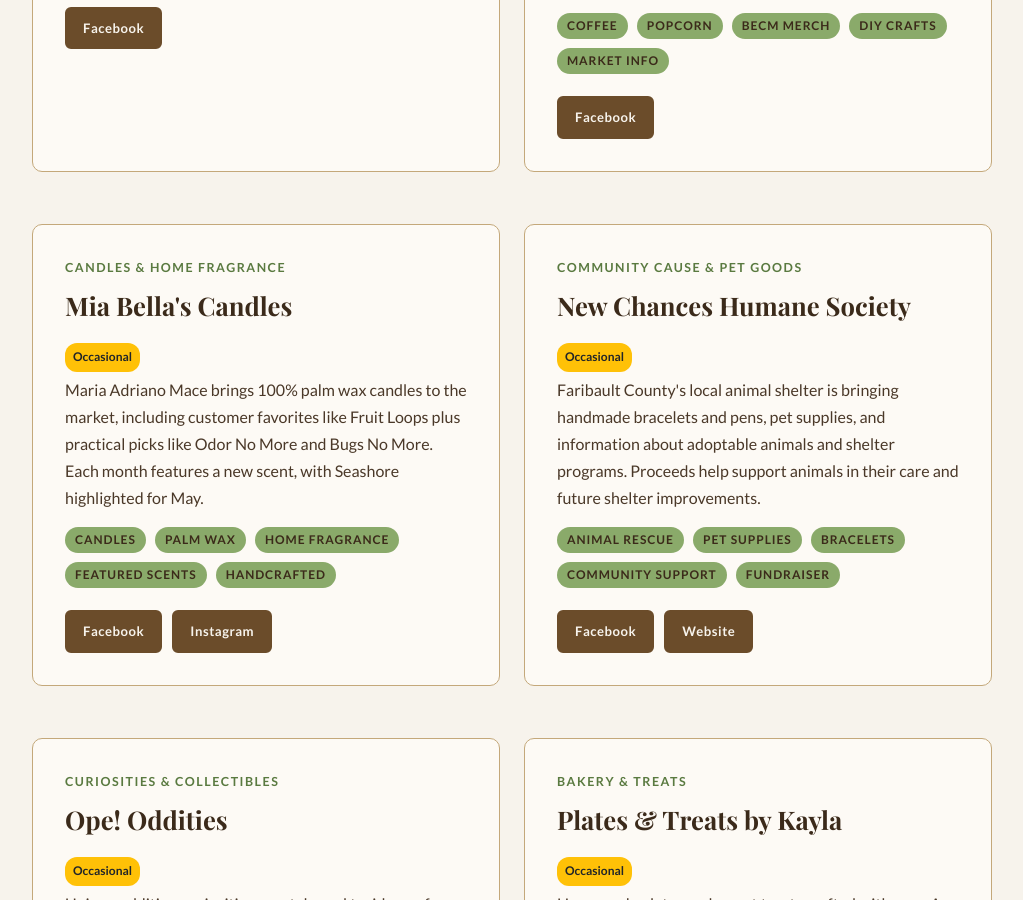
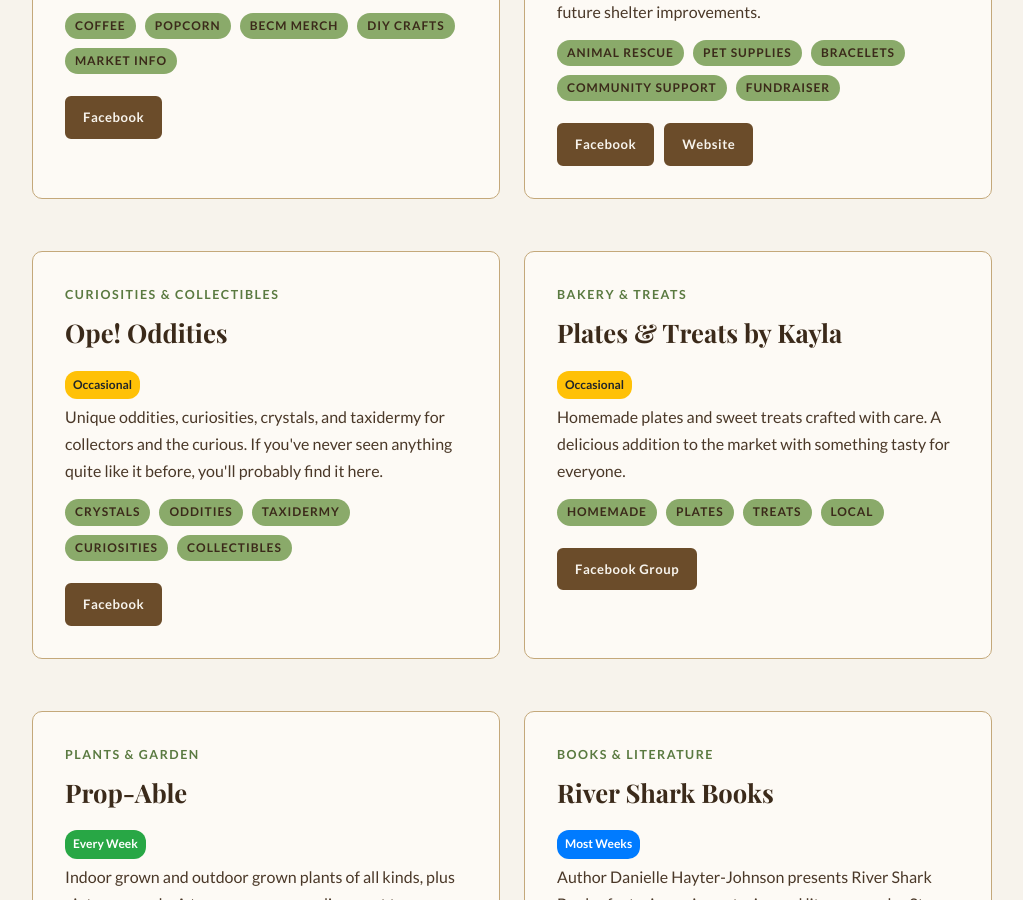
Before and after one commit to blueearthcommunitymarket/blueearthcommunitymarket.github.io, a Jekyll site: the page built from vendor-spotlight/index.html, in a window 1280 px wide and 900 px high, scrolled down 4583 px. Shown: the whole window, without its empty margins (128-1151 px from the left). Built offline with Jekyll 4.4.1, drawn with Linux system fonts in a browser that asks for light colours; some web fonts are replaced; some of the changed text lies outside the part shown.

Commit message:
Remove departed vendors from site listings

```diff
--- a/calendar/index.html
+++ b/calendar/index.html
@@ -57,8 +57,6 @@
                 <tr>
                     <td class="market-date">Saturday, May 23</td>
                     <td>
-                        <span class="tag">Mia Bella's Candles</span>
-                        <span class="tag">Drip Ink Designs</span>
                         <span class="tag">Broken Nickel Plants</span>
                         <span class="tag">Vitas Tamales</span>
                         <span class="tag">Bread and Book Bakery</span>
@@ -82,8 +80,6 @@
                     <td>
                         <span class="tag">Blue Earth Cooperative Bakery</span>
                         <span class="tag">Goemann Produce</span>
-                        <span class="tag">Mia Bella's Candles</span>
-                        <span class="tag">Drip Ink Designs</span>
                         <span class="tag">Broken Nickel Plants</span>
                         <span class="tag">Vitas Tamales</span>
                         <span class="tag">Treats &amp; Treasures By Laura &amp; Milo</span>
--- a/vendor-spotlight/index.html
+++ b/vendor-spotlight/index.html
@@ -218,27 +218,6 @@
         </div>
 
 
-        <!-- Drip Ink Designs -->
-        <div class="card">
-            <div class="section-label">Art &amp; Design</div>
-            <h2>Drip Ink Designs</h2>
-            <div class="market-frequency">
-                <span class="frequency-badge freq-occasional">Occasional</span>
-            </div>
-            <p>Custom art and design services bringing creative visions to life. Unique pieces and personalized designs for every style and occasion, creating one-of-a-kind artwork.</p>
-            <div class="pills" style="margin-top: 12px;">
-                <span class="tag">Custom Art</span>
-                <span class="tag">Design</span>
-                <span class="tag">Creative</span>
-                <span class="tag">Personalized</span>
-                <span class="tag">Unique</span>
-            </div>
-            <div style="margin-top: 16px; display: flex; gap: 10px; flex-wrap: wrap;">
-                <a href="https://facebook.com/mari976ida" target="_blank" rel="noopener" class="btn btn-brown" style="font-size: 0.82rem; padding: 8px 16px;">Facebook</a>
-                <a href="https://instagram.com/marnan76" target="_blank" rel="noopener" class="btn btn-brown" style="font-size: 0.82rem; padding: 8px 16px;">Instagram</a>
-            </div>
-        </div>
-
 
         <!-- Ghostly Paracord -->
         <div class="card">
@@ -404,27 +383,6 @@
             </div>
         </div>
 
-
-        <!-- Mia Bella's Candles -->
-        <div class="card">
-            <div class="section-label">Candles &amp; Home Fragrance</div>
-            <h2>Mia Bella's Candles</h2>
-            <div class="market-frequency">
-                <span class="frequency-badge freq-occasional">Occasional</span>
-            </div>
-            <p>Maria Adriano Mace brings 100% palm wax candles to the market, including customer favorites like Fruit Loops plus practical picks like Odor No More and Bugs No More. Each month features a new scent, with Seashore highlighted for May.</p>
-            <div class="pills" style="margin-top: 12px;">
-                <span class="tag">Candles</span>
-                <span class="tag">Palm Wax</span>
-                <span class="tag">Home Fragrance</span>
-                <span class="tag">Featured Scents</span>
-                <span class="tag">Handcrafted</span>
-            </div>
-            <div style="margin-top: 16px; display: flex; gap: 10px; flex-wrap: wrap;">
-                <a href="https://facebook.com/mari976ida" target="_blank" rel="noopener" class="btn btn-brown" style="font-size: 0.82rem; padding: 8px 16px;">Facebook</a>
-                <a href="https://instagram.com/marnan76" target="_blank" rel="noopener" class="btn btn-brown" style="font-size: 0.82rem; padding: 8px 16px;">Instagram</a>
-            </div>
-        </div>
 
 
         <!-- New Chances Humane Society -->
```
